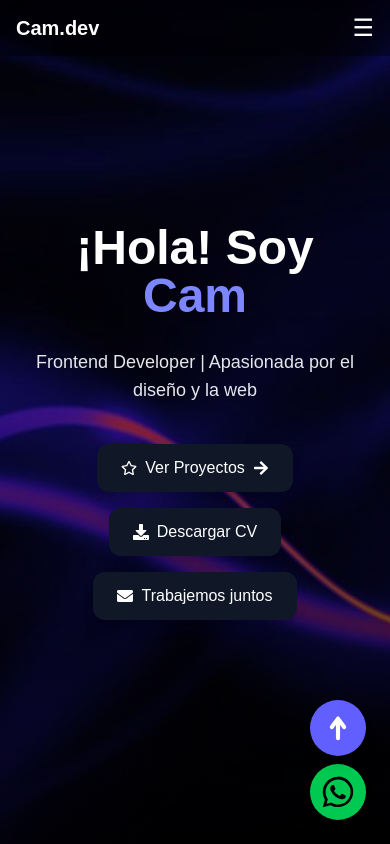
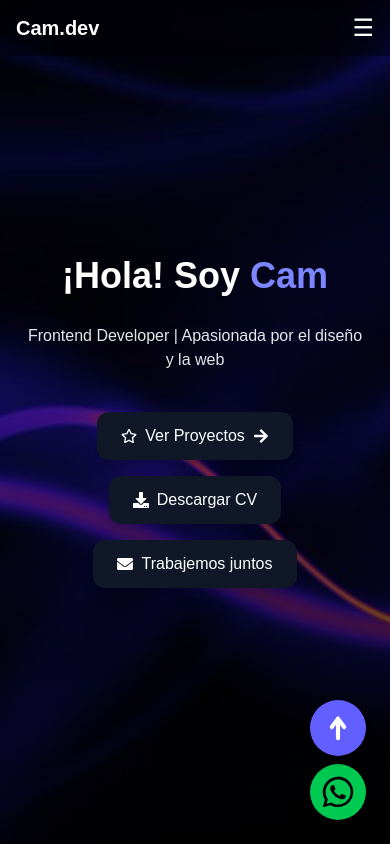
Before and after one commit to Cam-JR/Cam-Portafolio, a Next.js app: page / in a window 390 px wide. Shown: the top 844 px of the page. Built offline with nearby package versions, Linux system fonts and the light colour scheme.

Commit message:
Mejora en responsive

```diff
--- a/src/components/Experience.tsx
+++ b/src/components/Experience.tsx
@@ -4,7 +4,7 @@ import {
     FaBuilding, FaCalendarAlt, FaMapMarkerAlt, FaGlobe, FaGraduationCap, FaBriefcase, FaAward
 } from 'react-icons/fa';
 
-// --- 1. Estructura de Datos ---
+// ---  Estructura de Datos ---
 type Tech = {
     name: string;
 };
@@ -124,7 +124,7 @@ const TAB_DATA: Record<TabKey, { data: Experience[] | Education[] | Language[] |
 
 const TABS: TabKey[] = Object.keys(TAB_DATA) as TabKey[];
 
-// --- 2. Componente Reutilizable para el Item de la Línea de Tiempo ---
+// ---  Componente Reutilizable para el Item de la Línea de Tiempo ---
 interface TimelineItemProps {
     title: string;
     company?: string;
@@ -211,7 +211,7 @@ const TimelineItem: React.FC<TimelineItemProps> = ({
     );
 };
 
-// --- 3. Componente Principal ---
+// ---  Componente Principal ---
 export default function About() {
     const [activeTab, setActiveTab] = useState<TabKey>('Experiencia Profesional');
     const currentTabContent = TAB_DATA[activeTab];
--- a/src/components/Hero.tsx
+++ b/src/components/Hero.tsx
@@ -16,14 +16,14 @@ export default function Hero() {
       {/* Contenido */}
       <motion.div className="relative z-10 text-white px-6 ">
         <motion.h1
-          className="text-5xl font-bold mb-7"
+          className="text-4xl md:text-5xl lg:text-6xl font-bold mb-7"
           initial={{ opacity: 0, y: 20 }}
           animate={{ opacity: 1, y: 0 }}
         >
           ¡Hola! Soy <span className="text-indigo-400">Cam</span>
         </motion.h1>
         <motion.p
-          className="text-lg text-gray-200 mb-10"
+          className="text-base md:text-lg lg:text-xl text-gray-200 mb-10"
           initial={{ opacity: 0 }}
           animate={{ opacity: 1 }}
           transition={{ delay: 0.3 }}
@@ -33,7 +33,7 @@ export default function Hero() {
 
 
         {/* --- Contenedor de Botones - ¡AJUSTADO! --- */}
-        <div className="flex flex-col sm:flex-row justify-center items-center gap-4 mt-8">
+        <div className="flex flex-col md:flex-row justify-center items-center gap-4 mt-8">
 
           {/* Botón "Ver Proyectos" - ¡AJUSTADO PARA SER MÁS COMPACTO! */}
           <motion.a
--- a/src/components/Navbar.tsx
+++ b/src/components/Navbar.tsx
@@ -14,7 +14,7 @@ export default function Navbar() {
           </a>
 
           {/* Desktop menu */}
-          <ul className="hidden md:flex gap-6 text-white">
+          <ul className="hidden lg:flex gap-6 text-white">
             <li><a href="#about" className="hover:text-indigo-400">About me</a></li>
             <li><a href="#experience" className="hover:text-indigo-400">Experiencia</a></li>
             <li><a href="#projects" className="hover:text-indigo-400">Proyectos</a></li>
@@ -24,7 +24,7 @@ export default function Navbar() {
 
           {/* Mobile menu button */}
           <button
-            className="md:hidden text-2xl text-white"
+            className="lg:hidden text-2xl text-white"
             onClick={() => setOpen(!open)}
           >
             ☰
```
